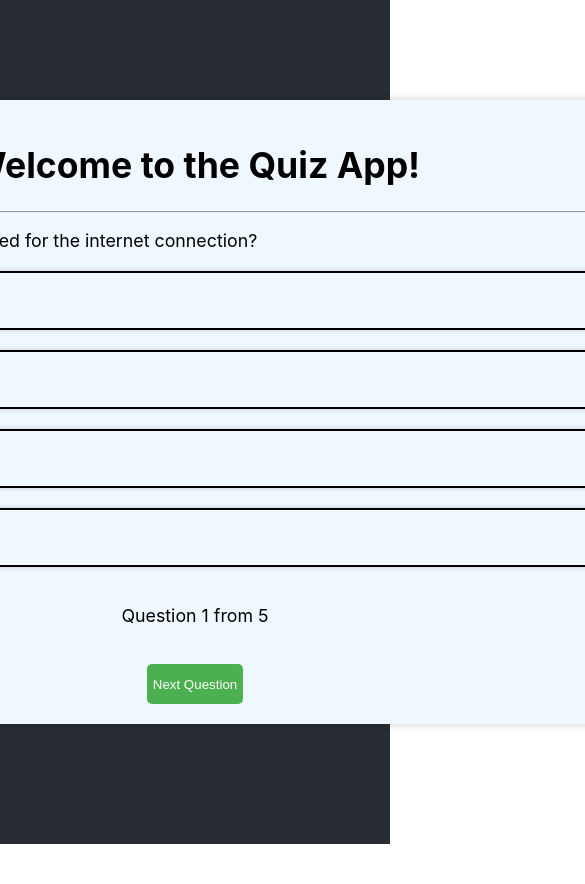
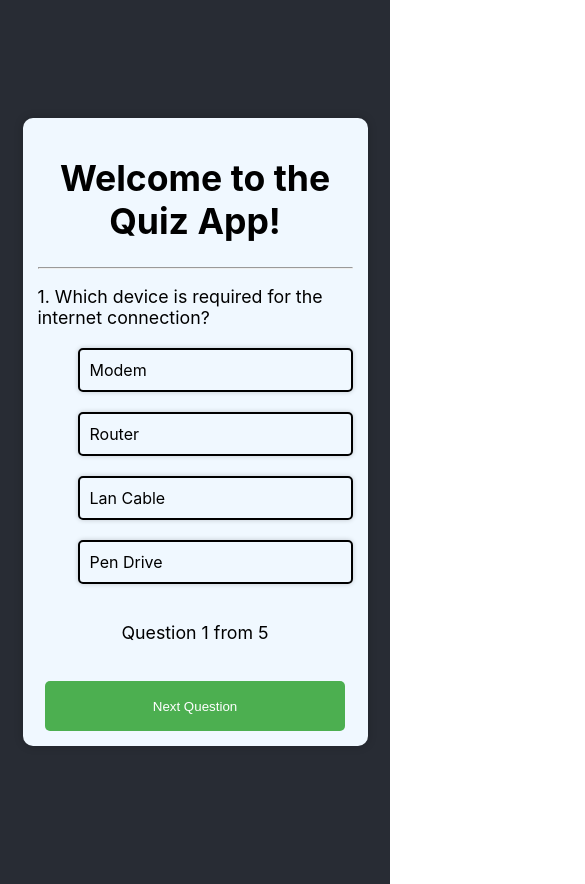
Before and after one commit to feras-alkilani/Quiz-App, a React (Create React App) app: page / in a window 390 px wide. Shown: the top 884 px of the page, 585 px wide, since content can reach past the window. Before the commit the page ends 844 px from the top, so only its background shows below. Built offline with nearby package versions, Linux system fonts and the light colour scheme.

Commit message:
Update Questions.css

```diff
--- a/src/components/Questions.css
+++ b/src/components/Questions.css
@@ -3,15 +3,16 @@
   flex-direction: column;
   align-items: center;
   justify-content: center;
+  padding: 20px;
 }
 
 .quiz {
   background-color: aliceblue;
-
   color: black;
   padding: 20px;
   border-radius: 10px;
-  width: 800px;
+  width: 90%; /* Use percentage for responsive width */
+  max-width: 800px; /* Restrict maximum width */
   box-shadow: 0px 0px 10px rgba(0, 0, 0, 0.2);
   margin-bottom: 20px;
 }
@@ -37,12 +38,11 @@
   transition: background-color 0.3s ease;
   border-radius: 5px;
   box-shadow: 0px 0px 5px rgba(0, 0, 0, 0.2);
-  margin-top: center;
   padding-top: 5px;
 }
 
 .result {
-  font-size: 24px;
+  font-size: 1.5rem; /* Use rem unit for better text scaling */
   font-weight: bold;
   margin-top: 20px;
 }
@@ -52,7 +52,7 @@
 }
 
 .score {
-  font-size: 24px;
+  font-size: 1.5rem; /* Use rem unit for better text scaling */
   font-weight: bold;
 }
 
@@ -69,6 +69,8 @@
   border: none;
   border-radius: 5px;
   cursor: pointer;
+  width: 100%; /* Make buttons full width */
+  max-width: 300px; /* Set maximum width for buttons */
 }
 
 .next-btn:hover,
@@ -83,3 +85,26 @@
 .incorrect {
   background-color: #f44336;
 }
+
+/* Media queries to improve design on smaller screens */
+@media (max-width: 600px) {
+  .quiz {
+    padding: 15px;
+  }
+
+  .options li {
+    height: auto;
+    padding: 10px;
+    font-size: 1rem; /* Slightly reduce text size */
+  }
+
+  .next-btn,
+  .restart-btn {
+    height: 50px; /* Increase button height for smaller screens */
+  }
+
+  .result,
+  .score {
+    font-size: 1.2rem; /* Slightly reduce text size */
+  }
+}
```
